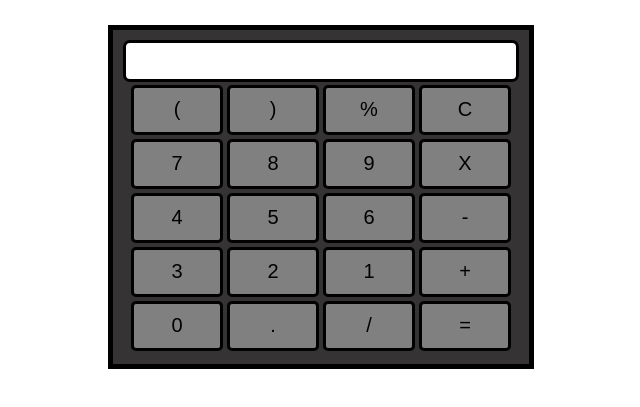
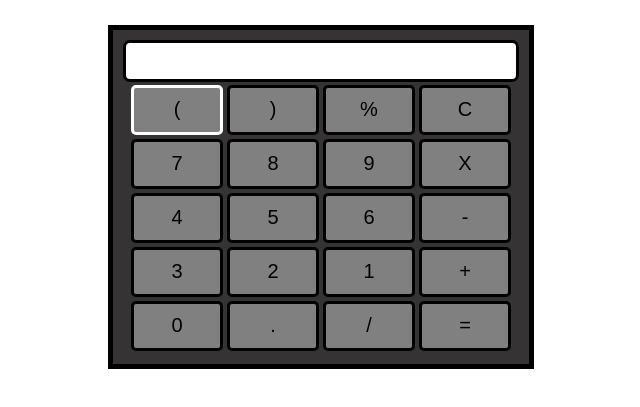
Before and after one commit to ChavAr24/Calculator-HTML-and-JS, a plain HTML site: page index.html in a window 1280 px wide. In both pictures the pointer is over the button 496 px from the left and 184 px from the top of the page. Shown: the part 75-482 px from the top of the page, without its empty margins (319-959 px from the left). Drawn offline with Linux system fonts and the light colour scheme.

Commit message:
Update style.css

```diff
--- a/style.css
+++ b/style.css
@@ -37,5 +37,10 @@ button{
     height: 50px;
     border-radius: 5px;
     border: 3px solid black;
+    transition:0.4s;
+    outline:none;
 
 }
+button:hover{
+    border-color:white;
+}
```
